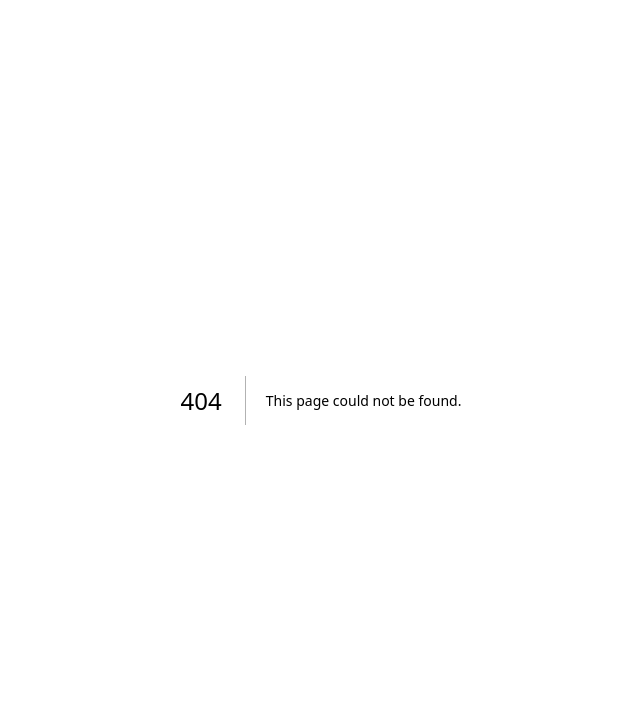
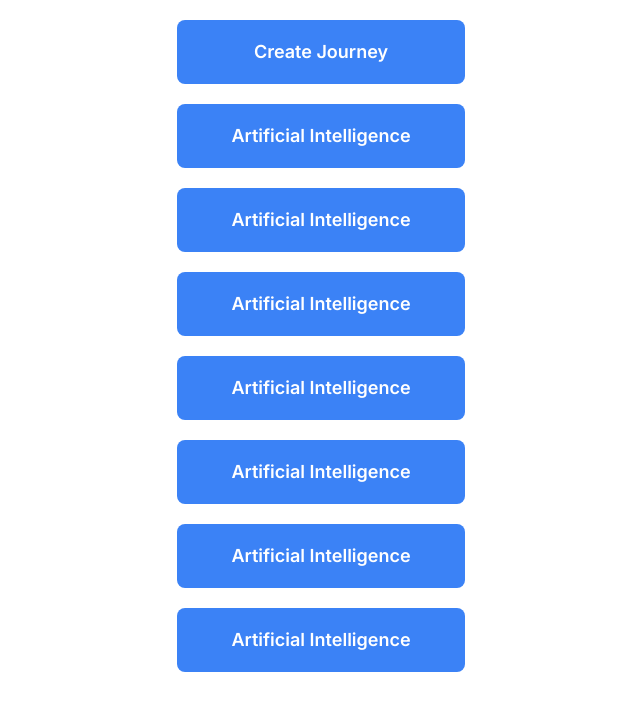
Before and after one commit to kz4killua/open-tutor, a Next.js app in the folder frontend/: page /journeys in a window 1280 px wide. Before the commit this address had no page. Shown: the top 710 px of the page, without its empty margins (319-959 px from the left). Built offline with nearby package versions, Linux system fonts and the light colour scheme.

Commit message:
Ad UI for journey creation and viewing

```diff
--- /dev/null
+++ b/frontend/src/app/journeys/page.js
@@ -0,0 +1,53 @@
+import Link from "next/link"
+
+
+export default function JourneysPage() {
+
+  const journeys = [
+    {"id": 1, "title": "Artificial Intelligence"},
+    {"id": 2, "title": "Artificial Intelligence"},
+    {"id": 3, "title": "Artificial Intelligence"},
+    {"id": 3, "title": "Artificial Intelligence"},
+    {"id": 4, "title": "Artificial Intelligence"},
+    {"id": 5, "title": "Artificial Intelligence"},
+    {"id": 6, "title": "Artificial Intelligence"},
+  ]
+
+  return (
+    <main className="w-screen flex flex-col items-center justify-center">
+
+      <div className="w-full max-w-3xl p-5 gap-y-5 flex flex-col items-center justify-center">
+
+        <CreateJourneyButton />
+
+        {
+          journeys.map(journey => <JourneyLink key={journey.id} journey={journey} />)
+        }
+
+      </div>
+
+    </main>
+  )
+}
+
+
+function JourneyLink({ journey }) {
+  return (
+    <div className="w-72 h-16 max-w-full rounded-lg bg-blue-500 flex items-center justify-center">
+      <div className="text-white text-center font-semibold text-lg">
+        { journey.title }
+      </div>
+    </div>
+  )
+}
+
+
+function CreateJourneyButton() {
+  return (
+    <div className="w-72 h-16 max-w-full rounded-lg bg-blue-500 flex items-center justify-center">
+      <div className="text-white text-center font-semibold text-lg">
+        Create Journey
+      </div>
+    </div>
+  )
+}
```
